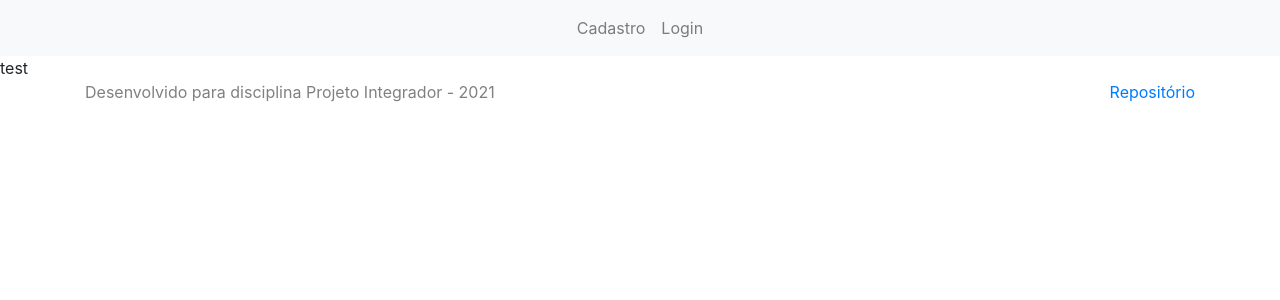
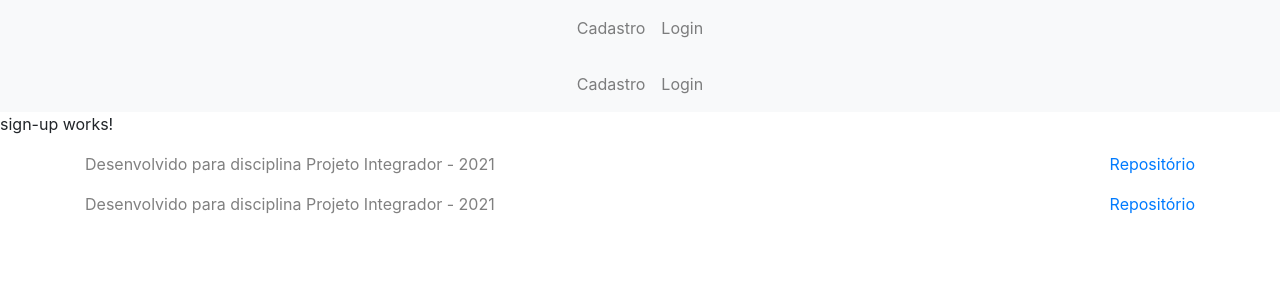
Before and after one commit to pedrozulian/web-teleagro, an Angular app: page /sign-up in a window 1280 px wide. Shown: the top 300 px of the page. Built offline with nearby package versions, Linux system fonts and the light colour scheme.

Commit message:
add router-outlet on layout

```diff
--- a/src/app/modules/layout/layout.component.html
+++ b/src/app/modules/layout/layout.component.html
@@ -1,7 +1,7 @@
 <main>
 <app-header></app-header>
 <div class="wrapper">
-    test
+    <router-outlet></router-outlet>
 </div>
 <app-footer></app-footer>
 </main>
```
